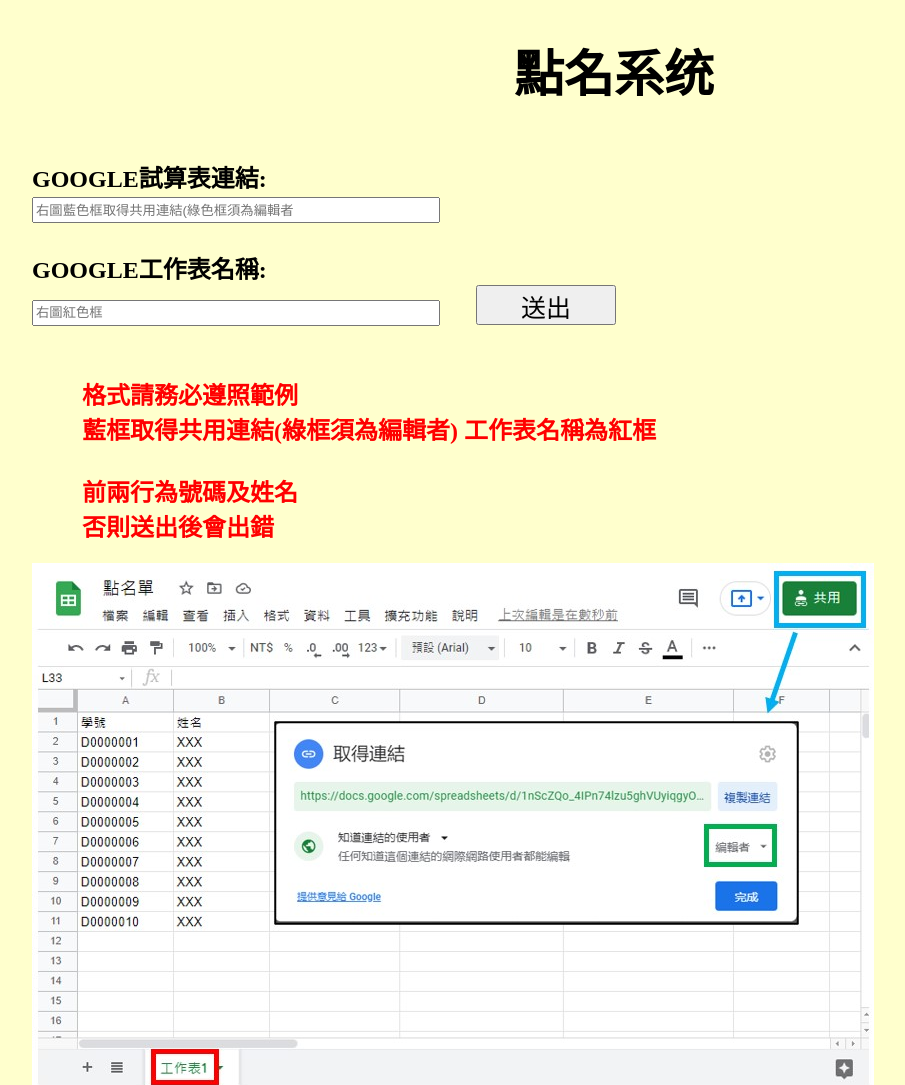
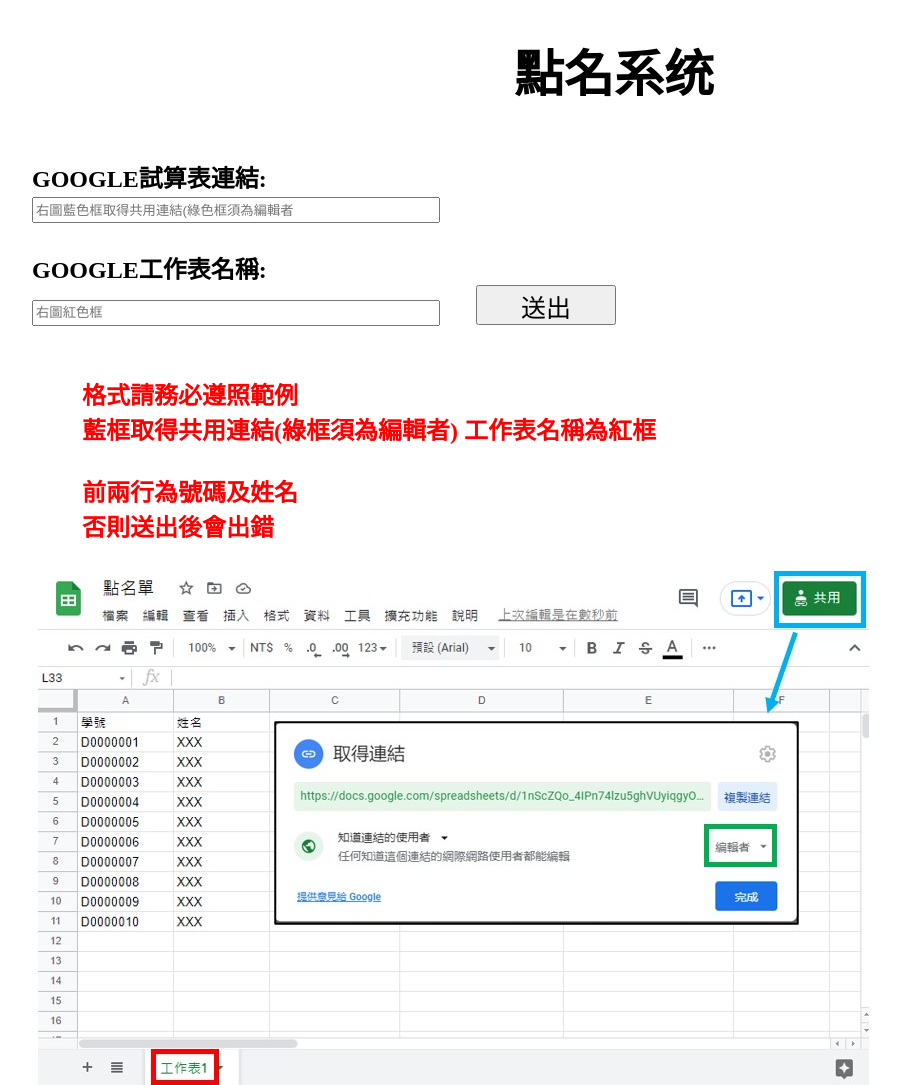
Before and after one commit to wen357159/roll_call, a plain HTML site: page index.html in a window 1280 px wide. Shown: the top 1085 px of the page, without its empty margins (26-931 px from the left). Drawn offline with nearby package versions, Linux system fonts and the light colour scheme.

Commit message:
Update 點名系統.css

```diff
--- a/點名系統.css
+++ b/點名系統.css
@@ -1,6 +1,6 @@
 body{
     font-family: 微軟正黑體;
-    background-color: #FFFFCD;
+    background-color: #FFFFFF;
 }
 
 h1{
```
